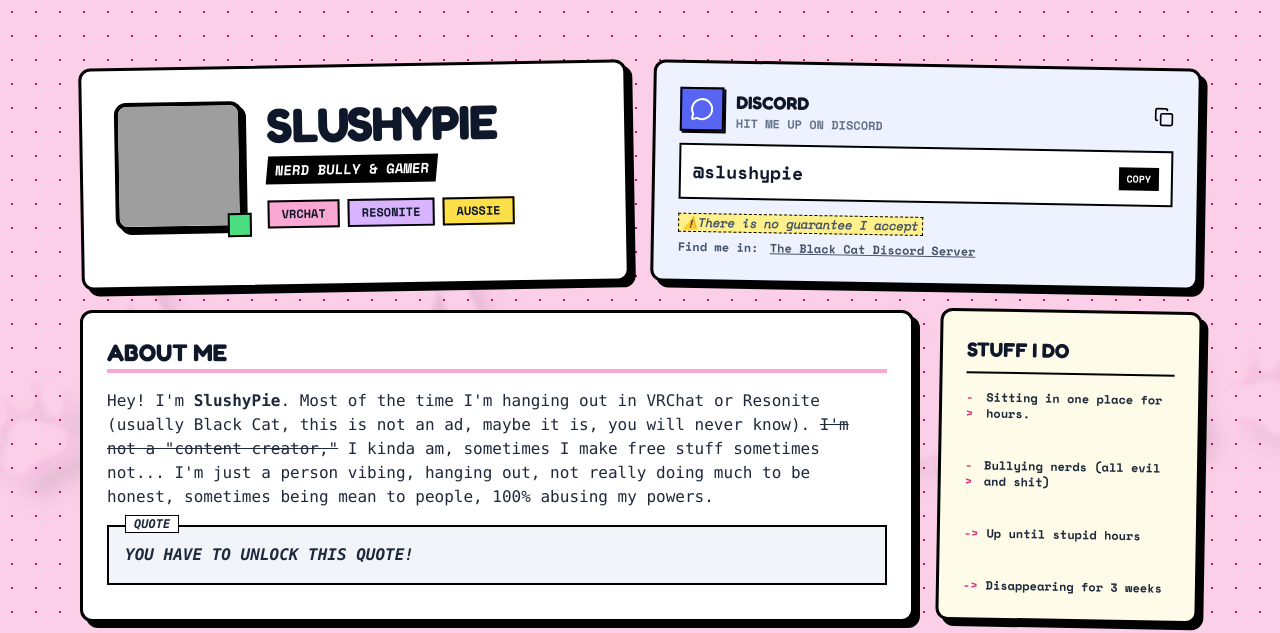
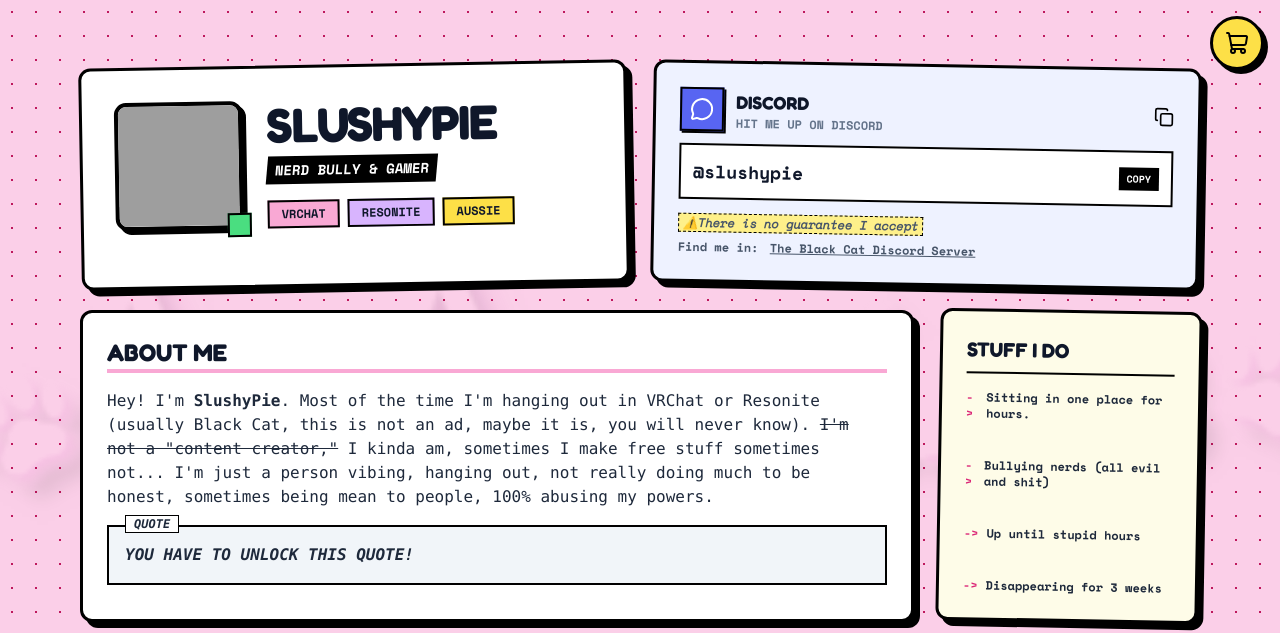
Before and after one commit to SlushyP1e/SlushyP1e.github.io, a plain HTML site: page index.html in a window 1280 px wide. Shown: the top 633 px of the page. Drawn offline with nearby package versions, Linux system fonts and the light colour scheme; grey boxes are pictures that could not be loaded.

Commit message:
Add shopping cart button and refactor script

```diff
--- a/index.html
+++ b/index.html
@@ -61,6 +61,11 @@
     <div class="fixed inset-0 -z-10 flex items-center justify-center mix-blend-multiply opacity-20 pointer-events-none">
         <img id="bg-layer" src="SlushyPieBannerTransparent.png" alt="" class="w-[110%] h-[110%] object-cover" onerror="this.style.display='none'">
     </div>
+
+    <!-- SHOPPING CART BUTTON -->
+    <a href="shop.html" class="fixed top-4 right-4 z-50 bg-yellow-300 border-[3px] border-black p-3 rounded-full shadow-[4px_4px_0px_0px_rgba(0,0,0,1)] hover:shadow-[2px_2px_0px_0px_rgba(0,0,0,1)] hover:translate-x-[2px] hover:translate-y-[2px] hover:bg-white transition-all cursor-pointer group" title="Visit Shop">
+        <i data-lucide="shopping-cart" class="w-6 h-6 text-black group-hover:text-pink-500 transition-colors"></i>
+    </a>
 
     <main class="max-w-6xl mx-auto px-4 py-8 md:py-16">
 
@@ -198,6 +203,7 @@
     </div>
 
     <script>
+        (function() {
             lucide.createIcons();
 
             // Copy Logic
@@ -227,7 +233,7 @@
             const bg = document.getElementById('bg-layer');
             let mouse = { x: 0, y: 0 };
             let current = { x: 0, y: 0 };
-        let t = 0;
+            let animTime = 0; // Renamed from t and scoped
 
             document.addEventListener('mousemove', (e) => {
                 mouse.x = (e.clientX / window.innerWidth - 0.5) * 20;
@@ -235,10 +241,10 @@
             });
 
             const loop = () => {
-            t += 0.005;
+                animTime += 0.005;
 
-            const targetX = Math.sin(t) * 15 + mouse.x;
-            const targetY = Math.sin(t * 0.8) * 10 + mouse.y;
+                const targetX = Math.sin(animTime) * 15 + mouse.x;
+                const targetY = Math.sin(animTime * 0.8) * 10 + mouse.y;
 
                 current.x += (targetX - current.x) * 0.05;
                 current.y += (targetY - current.y) * 0.05;
@@ -250,6 +256,7 @@
             };
 
             loop();
+        })();
     </script>
 </body>
 </html>
```
Lines whose indentation alone changed are shown as unchanged.
